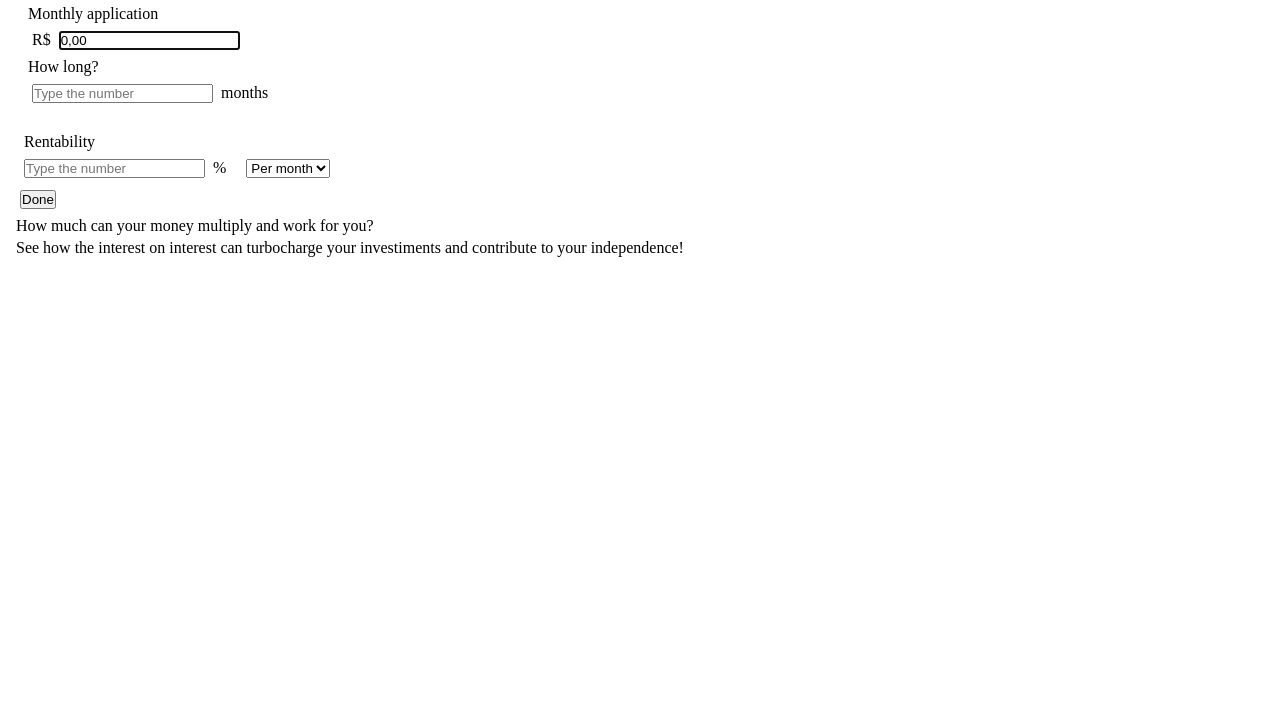
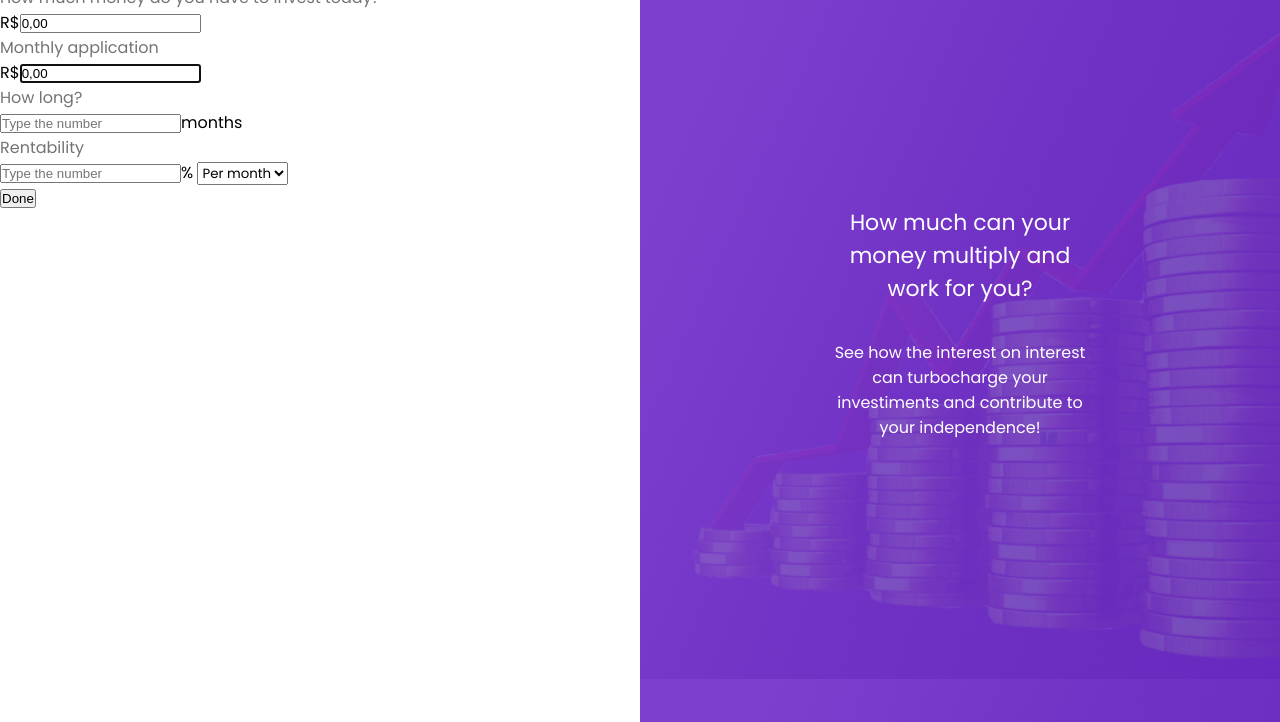
Before and after one commit to RogerXO/Investimentcalculator, a plain HTML site: page me poupe Copy/index.html in a window 1280 px wide. Shown: the part 78-800 px from the top of the page. Drawn offline with Linux system fonts and the light colour scheme.

Commit message:
right side ready

```diff
--- a/me poupe Copy/index.html
+++ b/me poupe Copy/index.html
@@ -8,6 +8,7 @@
     <link rel="stylesheet" href="style.css">
 </head>
 <body>
+    <div id="full-display">
         <main id = "left-display">
             <div id = "first-left-display">
                 <div class = "left-on-top">Compound Interest Simulator</div>
@@ -15,13 +16,13 @@
                         <div class="info">
                             <label for="info1">How much money do you have to invest today?</label>
                             <div>
-                            <span>R$</span><input name="info1" id="info1" autofocus placeholder="0,00" data-mask="000.000.000.000.000.000,00" data-mask-selectonfocus="true">
+                                <span>R$</span><input name="info1" id="info1" autofocus>
                             </div>
                         </div>
                         <div class="info">
                             <label for="info2">Monthly application</label>
                             <div>
-                            <span>R$</span><input name="info2" id="info2" placeholder="0,00" data-mask="000.000.000.000.000.000,00" data-mask-selectonfocus="true">
+                                <span>R$</span><input name="info2" id="info2">
                             </div>
                         </div>
                         <div class="info">
@@ -80,14 +81,14 @@
         </main>
 
         <section id = "right-display">
-        <div class="firts-right">
+            <div class="first-right">
                 How much can your money multiply and work for you?
             </div>
             <div class="second-right">
                 See how the interest on interest can turbocharge your investiments and contribute to your independence!
             </div>
         </section>
-
+    </div>
     <script src="vendor/simple-mask-money.js"></script>
     <script src="script.js"></script>
 
--- a/me poupe Copy/script.js
+++ b/me poupe Copy/script.js
@@ -1,4 +1,5 @@
 /*
+1- configurar o CSS
 */
 
 // configuration
--- a/me poupe Copy/style.css
+++ b/me poupe Copy/style.css
@@ -1,15 +1,52 @@
+@import url('https://fonts.googleapis.com/css2?family=Poppins&display=swap');
 *{
-    margin: 4px;
+    margin: 0px;
     padding: 0px;
     text-decoration: none;
 }
 
+body{
+    font-family: 'Poppins', sans-serif;
+}
+
+select{
+    font-family: 'Poppins', sans-serif;
+}
+
+span{
+    font-family: 'Poppins', sans-serif;
+}
+
+.left-on-top{
+    font-family: 'Poppins', sans-serif;
+    font-size: 42px;
+    color: #561dba;
+
+}
+
 label{
     display: block;
+    color: rgb(117, 115, 115);
+}
+
+button{
+    font-family: 'Poppins', sans-serif;
+    font-size: 16px;
+}
+
+#full-display{
+    height: 100vh;
+    display: grid;
+    grid-template-columns: repeat(2, 1fr);
+}
+
+.info{
+    font-size: 16px;
 }
 
 .info-rentability-div{
     display: inline;
+    font-size: 16px;
 }
 
 #left-display{
@@ -23,3 +60,28 @@ label{
 #second-left-display{
     display: none;
 }
+
+section#right-display{
+    background: linear-gradient(to right, #541d9c, #7c3ece 50%, #6222bb);
+    background-image: url("images/backgroundcoin.png");
+    display: grid;
+    grid-template-rows: 1fr 1fr;
+    justify-items: center;
+    grid-gap: 35px;
+}
+
+div.first-right{
+    font-size: 22px;
+    color: white;
+    width: 40%;
+    text-align: center;
+    align-self: end;
+}
+
+div.second-right{
+    font-size: 16px;
+    color: white;
+    width: 40%;
+    align-self: start;
+    text-align: center;
+}
```
Also changed, not shown: me poupe Copy/images/backgroundcoin.png (added). Lines whose indentation alone changed are shown as unchanged.
